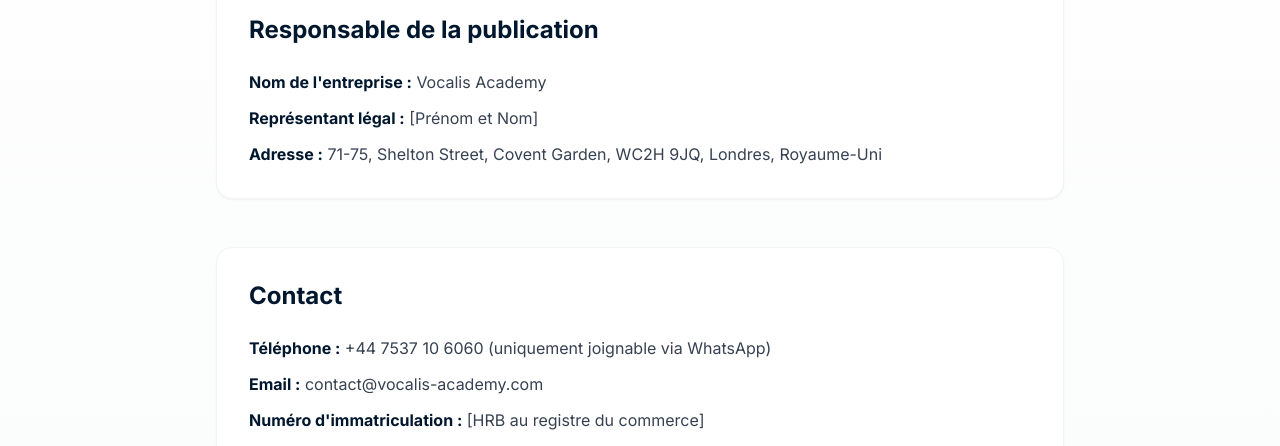
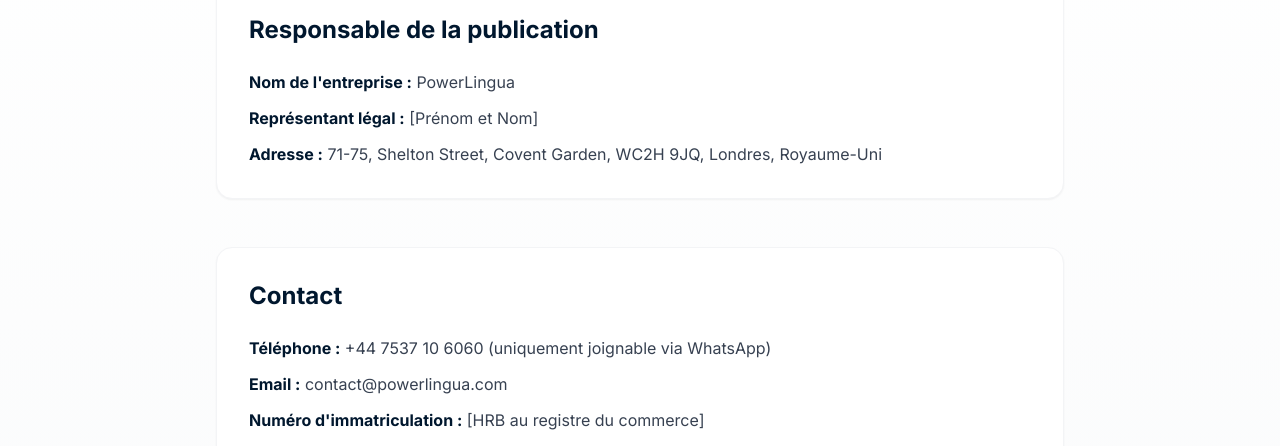
Before and after one commit to travelopportunities07-bot/sg-91c3514d-6c1c-4687-9189-9ab9e95859d6-1792160597, a Next.js app: page /mentions-legales in a window 1280 px wide. Shown: the part 227-673 px from the top of the page. Built offline with nearby package versions, Linux system fonts and the light colour scheme.

Commit message:
feat(pages): update branding to powerlingua

```diff
--- a/src/pages/about.tsx
+++ b/src/pages/about.tsx
@@ -9,8 +9,8 @@
   return (
     <>
       <SEO
-        title="À Propos - Vocalis Academy"
-        description="Découvrez l'histoire et la mission de Vocalis Academy, votre partenaire pour l'apprentissage des langues étrangères."
+        title="À Propos - PowerLingua"
+        description="Découvrez l'histoire et la mission de PowerLingua, votre partenaire pour l'apprentissage des langues étrangères."
         image="/og-image.png"
       />
       <Header />
@@ -23,7 +23,7 @@
                 <span className="text-gold font-semibold uppercase tracking-wider text-sm">Notre Histoire</span>
               </div>
               <h1 className="text-4xl md:text-6xl font-heading font-bold mb-6">
-                À Propos de Vocalis Academy
+                À Propos de PowerLingua
               </h1>
               <p className="text-xl text-white/90">
                 Votre partenaire de confiance pour maîtriser les langues étrangères et réussir vos certifications internationales.
@@ -32,7 +32,7 @@
           </div>
         </section>
 
-        <ScrollingBanner variant="blue" />
+        <ScrollingBanner />
 
         <section className="py-20 bg-white">
           <div className="container mx-auto px-4 lg:px-8">
@@ -41,7 +41,7 @@
                 Notre Mission
               </h2>
               <p className="text-lg text-gray-700 mb-6 leading-relaxed">
-                Chez Vocalis Academy, nous croyons que l'apprentissage des langues ouvre des portes vers de nouvelles opportunités professionnelles et personnelles. Notre mission est de rendre l'apprentissage des langues accessible, efficace et agréable pour tous.
+                Chez PowerLingua, nous croyons que l'apprentissage des langues ouvre des portes vers de nouvelles opportunités professionnelles et personnelles. Notre mission est de rendre l'apprentissage des langues accessible, efficace et agréable pour tous.
               </p>
               <p className="text-lg text-gray-700 leading-relaxed">
                 Nous proposons des cours personnalisés de Français, Anglais, Allemand, Espagnol et Chinois, adaptés à tous les niveaux et tous les objectifs, qu'il s'agisse de réussir un examen, de progresser dans sa carrière ou simplement de découvrir une nouvelle culture.
@@ -50,7 +50,7 @@
           </div>
         </section>
 
-        <ScrollingBanner variant="blue" />
+        <ScrollingBanner />
 
         <section className="py-20 bg-gradient-to-br from-blue-50 via-purple-50 to-pink-50">
           <div className="container mx-auto px-4 lg:px-8">
@@ -99,13 +99,13 @@
           </div>
         </section>
 
-        <ScrollingBanner variant="blue" />
+        <ScrollingBanner />
 
         <section className="py-20 bg-white">
           <div className="container mx-auto px-4 lg:px-8">
             <div className="max-w-4xl mx-auto text-center">
               <h2 className="text-3xl md:text-4xl font-heading font-bold text-navy mb-6">
-                Pourquoi Choisir Vocalis Academy ?
+                Pourquoi Choisir PowerLingua ?
               </h2>
               <div className="space-y-6 text-left">
                 <div className="flex gap-4">
--- a/src/pages/blog.tsx
+++ b/src/pages/blog.tsx
@@ -79,7 +79,7 @@
   return (
     <>
       <SEO
-        title="Blog - Vocalis Academy | Conseils d'Apprentissage des Langues"
+        title="Blog - PowerLingua | Conseils d'Apprentissage des Langues"
         description="Découvrez nos articles, conseils et stratégies pour apprendre efficacement les langues étrangères. Guides, astuces et ressources par nos experts."
         image="/og-image.png"
       />
--- a/src/pages/mentions-legales.tsx
+++ b/src/pages/mentions-legales.tsx
@@ -7,8 +7,8 @@
   return (
     <>
       <SEO
-        title="Mentions Légales - Vocalis Academy"
-        description="Mentions légales et informations légales de Vocalis Academy"
+        title="Mentions Légales - PowerLingua"
+        description="Mentions légales et informations légales de PowerLingua"
       />
       <Header />
       <main className="min-h-screen bg-gradient-to-b from-white to-gray-50 pt-32 pb-20">
@@ -18,7 +18,7 @@
           <section className="mb-12 bg-white p-8 rounded-2xl border border-gray-100 shadow-sm">
             <h2 className="text-2xl font-bold text-navy mb-6">Responsable de la publication</h2>
             <div className="space-y-3 text-gray-700">
-              <p><strong className="text-navy">Nom de l'entreprise :</strong> Vocalis Academy</p>
+              <p><strong className="text-navy">Nom de l'entreprise :</strong> PowerLingua</p>
               <p><strong className="text-navy">Représentant légal :</strong> [Prénom et Nom]</p>
               <p><strong className="text-navy">Adresse :</strong> 71-75, Shelton Street, Covent Garden, WC2H 9JQ, Londres, Royaume-Uni</p>
             </div>
@@ -28,7 +28,7 @@
             <h2 className="text-2xl font-bold text-navy mb-6">Contact</h2>
             <div className="space-y-3 text-gray-700">
               <p><strong className="text-navy">Téléphone :</strong> +44 7537 10 6060 (uniquement joignable via WhatsApp)</p>
-              <p><strong className="text-navy">Email :</strong> contact@vocalis-academy.com</p>
+              <p><strong className="text-navy">Email :</strong> contact@powerlingua.com</p>
               <p><strong className="text-navy">Numéro d'immatriculation :</strong> [HRB au registre du commerce]</p>
               <p><strong className="text-navy">Numéro de TVA intracommunautaire (USt-IdNr) :</strong> [Numéro de TVA]</p>
             </div>
```
